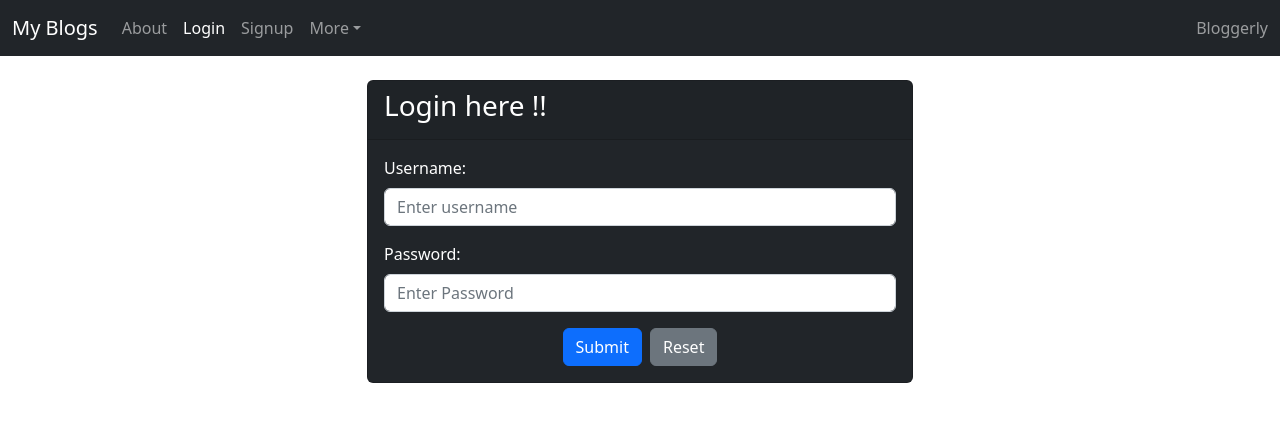
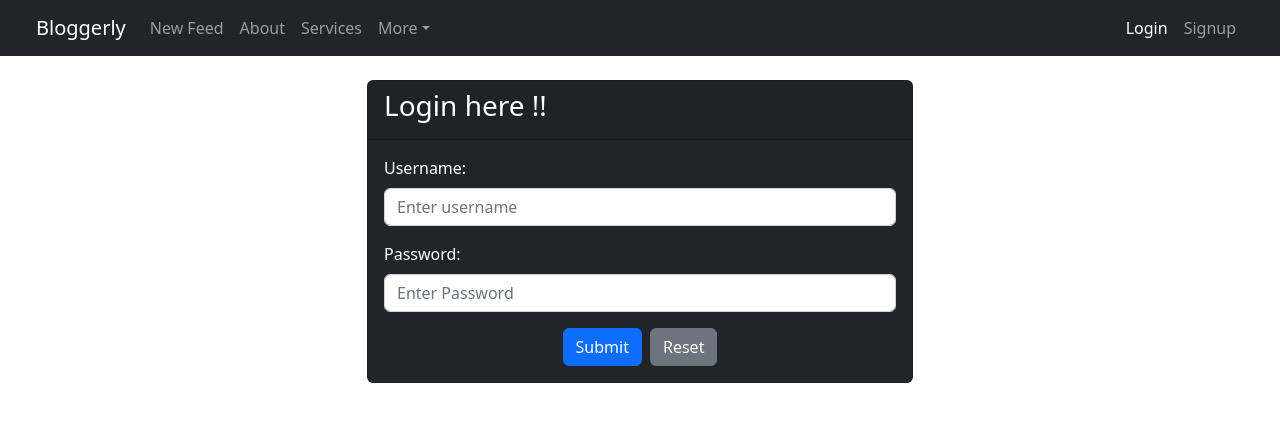
Before and after one commit to niketjain1/Bloggerly, a React (Create React App) app in the folder front end/blog-app/: page /login in a window 1280 px wide. Shown: the top 422 px of the page. Built offline with nearby package versions, Linux system fonts and the light colour scheme.

Commit message:
Configure react nav bar and added private route

```diff
--- a/front end/blog-app/src/App.js
+++ b/front end/blog-app/src/App.js
@@ -8,6 +8,9 @@ import About from './pages/About';
 import Services from './pages/Services';
 import { ToastContainer } from 'react-toastify';
 import 'react-toastify/dist/ReactToastify.css';
+import UserDashboard from './pages/User-Routes/UserDashboard';
+import Privateroute from './components/Privateroute';
+import ProfileInfo from './pages/User-Routes/ProfileInfo';
 
 function App() {
   return (
@@ -19,6 +22,12 @@ function App() {
       <Route path="/signup" element= {<Signup />} />
       <Route path="/about" element= {<About />} />
       <Route path="/services" element={<Services />} />
+
+      <Route path="/user" element={<Privateroute/>} >
+       <Route path="dashboard" element={<UserDashboard />} />
+       <Route path="profile-info" element={<ProfileInfo />} />
+      </Route>
+
     </Routes>
     </BrowserRouter>
 
--- a/front end/blog-app/src/Auth/index.js
+++ b/front end/blog-app/src/Auth/index.js
@@ -30,6 +30,6 @@ export const getCurrentUserDetail=()=>{
     if(isloggedin){
         return JSON.parse(localStorage.getItem("data"));
     }else{
-        return false;
+        return undefined;
     }
 }
--- a/front end/blog-app/src/components/CustomNavbar.jsx
+++ b/front end/blog-app/src/components/CustomNavbar.jsx
@@ -1,6 +1,6 @@
-import { NavLink as ReactLink } from 'react-router-dom';
+import { NavLink as ReactLink, useNavigate } from 'react-router-dom';
 
-import React, { useState } from 'react';
+import React, { useEffect, useState } from 'react';
 import {
   Collapse,
   Navbar,
@@ -13,14 +13,35 @@ import {
   DropdownToggle,
   DropdownMenu,
   DropdownItem,
-  NavbarText,
 } from 'reactstrap';
+import { doLogout, getCurrentUserDetail, isloggedin } from '../Auth';
 
 const CustomNavbar = () => {
 
   const [isOpen, setIsOpen] = useState(false);
 
   const toggle = () => setIsOpen(!isOpen);
+
+  const navigate = useNavigate()
+
+  const [login, setLogin] = useState(false)
+  const [user, SetUser] = useState(undefined)
+
+  const logout = () => {
+    doLogout(() => {
+      //logged out
+
+      setLogin(false)
+      navigate("/")
+    })
+  }
+
+  useEffect(() => {
+
+    setLogin(isloggedin())
+    SetUser(getCurrentUserDetail())
+
+  }, [login])
 
   return (
     <div>
@@ -29,33 +50,85 @@ const CustomNavbar = () => {
         dark
         expand="md"
         fixed=''
+        className='px-4'
       >
-        <NavbarBrand tag={ReactLink} to="/">My Blogs</NavbarBrand>
+        <NavbarBrand tag={ReactLink} to="/">Bloggerly</NavbarBrand>
         <NavbarToggler onClick={toggle} />
         <Collapse isOpen={isOpen} navbar>
           <Nav className="me-auto" navbar>
             <NavItem>
+              <NavLink tag={ReactLink} to="/">New Feed</NavLink>
+            </NavItem>
+
+            <NavItem>
               <NavLink tag={ReactLink} to="/about">About</NavLink>
             </NavItem>
+
             <NavItem>
-              <NavLink tag={ReactLink} to="/login">Login</NavLink>
+              <NavLink tag={ReactLink} to="/services">Services</NavLink>
             </NavItem>
-            <NavItem>
-              <NavLink tag={ReactLink} to="/signup">Signup</NavLink>
-            </NavItem>
+
+
             <UncontrolledDropdown nav inNavbar>
               <DropdownToggle nav caret>
                 More
               </DropdownToggle>
               <DropdownMenu right>
-                <DropdownItem tag={ReactLink} to="/services">Services</DropdownItem>
                 <DropdownItem>Contact us</DropdownItem>
                 <DropdownItem divider />
                 <DropdownItem>LinkedIn</DropdownItem>
+                <DropdownItem divider />
+                <DropdownItem>Github</DropdownItem>
               </DropdownMenu>
             </UncontrolledDropdown>
           </Nav>
-          <NavbarText>Bloggerly</NavbarText>
+
+          <Nav navbar>
+
+            {
+              login && (
+                <>
+
+                  <NavItem>
+                    <NavLink tag={ReactLink} to="/user/profile-info">
+                      My Profile
+                    </NavLink>
+                  </NavItem>
+
+                  <NavItem>
+                    <NavLink tag={ReactLink} to="/user/dashboard">
+                      {user.username}
+                    </NavLink>
+                  </NavItem>
+
+                  <NavItem>
+                    <NavLink onClick={logout}>
+                      Logout
+                    </NavLink>
+                  </NavItem>
+                </>
+
+              )
+            }
+
+            {
+              !login && (
+
+                <>
+                  <NavItem>
+                    <NavLink tag={ReactLink} to="/login">Login</NavLink>
+                  </NavItem>
+                  <NavItem>
+                    <NavLink tag={ReactLink} to="/signup">Signup</NavLink>
+                  </NavItem>
+
+                </>
+
+              )
+            }
+
+          </Nav>
+
         </Collapse>
       </Navbar>
     </div>
--- /dev/null
+++ b/front end/blog-app/src/components/Privateroute.jsx
@@ -0,0 +1,18 @@
+import React from "react";
+import { Outlet, Navigate } from "react-router-dom";
+import { isloggedin } from "../Auth";
+
+
+const Privateroute = () =>{
+
+
+
+    if(isloggedin()){
+        return <Outlet />
+    }else{
+        return <Navigate to={"/login"}/>;
+    }
+
+}
+
+export default Privateroute
--- a/front end/blog-app/src/pages/Login.js
+++ b/front end/blog-app/src/pages/Login.js
@@ -4,6 +4,7 @@ import { useState } from "react";
 import {toast} from "react-toastify"
 import { login } from "../services/user-service";
 import { doLogin } from "../Auth";
+import { useNavigate } from "react-router-dom";
 
 
 const Login =()=>{
@@ -12,6 +13,8 @@ const Login =()=>{
         username:'',
         password:''
     })
+
+    const navigate = useNavigate()
 
     const handleChange = (event, field) =>{
         let actualValue = event.target.value
@@ -42,6 +45,10 @@ const Login =()=>{
             // save data on local storage
             doLogin(data, () =>{
                 console.log("Login detail saved successfully in local storage")
+                // redirect to user dashboard page after login
+                navigate("/user/dashboard")
+
+
             })
 
             toast.success("Login Successful !!")
--- /dev/null
+++ b/front end/blog-app/src/pages/User-Routes/ProfileInfo.jsx
@@ -0,0 +1,12 @@
+import React from 'react'
+import Base from '../../components/Base'
+
+function ProfileInfo() {
+  return (
+    <Base>
+      <div><h1>ProfileInfo</h1></div>
+    </Base>
+  )
+}
+
+export default ProfileInfo
--- /dev/null
+++ b/front end/blog-app/src/pages/User-Routes/UserDashboard.jsx
@@ -0,0 +1,15 @@
+import React from "react";
+import Base from "../../components/Base";
+
+const UserDashboard = () => {
+    return (
+        <Base>
+            <div>
+                <h1>Welcome to user dashboard</h1>
+                <p>Lorem ipsum dolor sit amet consectetur, adipisicing elit. Mollitia velit quo aut error. Laboriosam sapiente iste quibusdam repellat, fuga blanditiis, nesciunt accusantium doloribus, sunt adipisci repudiandae esse? Delectus, quis voluptatum.</p>
+            </div>
+        </Base>
+    )
+}
+
+export default UserDashboard
```
Also changed, not shown: front end/blog-app/src/pages/UserDashboard.jsx (deleted).
